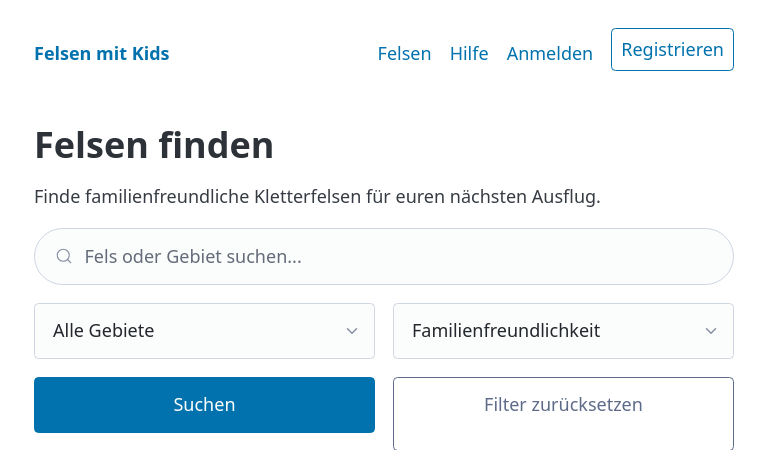
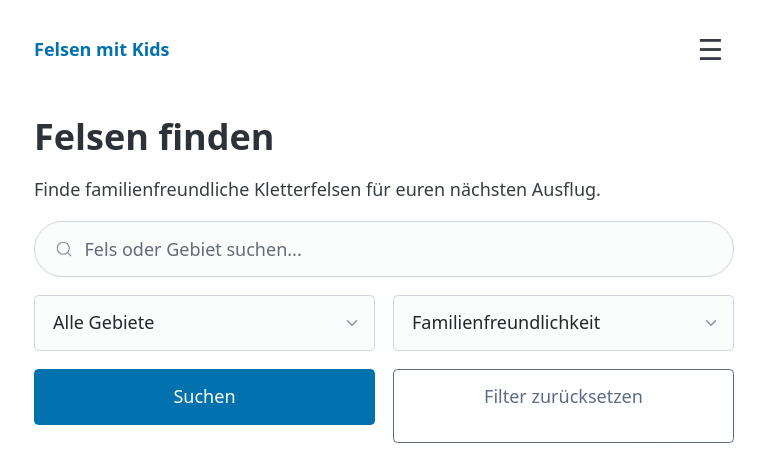
Before and after one commit to ripertio/felsen-mit-kids, a Django app: page /crags/ in a window 768 px wide. Shown: the top 450 px of the page. Run offline with Django 5.2, Linux system fonts and the light colour scheme; data that the repository does not hold is empty; parts of the project's set-up code (start-up, migrations or seed data) failed here and were passed over; some libraries are stand-ins or nearby versions.

Commit message:
adding hamburger menu

```diff
--- a/static/css/main.css
+++ b/static/css/main.css
@@ -114,12 +114,60 @@
         align-items: end;
     }
 
-}
-
+}/* Navigation */
 .nav-form { margin: 0; }
 .nav-form button { margin: 0; padding: 0.4rem 0.9rem; }
 
+/* The checkbox stays focusable for keyboard users, but is invisible */
+.nav-toggle {
+    position: absolute;
+    opacity: 0;
+    pointer-events: none;
+}
 
+.nav-burger {
+    display: none;
+    cursor: pointer;
+    font-size: 1.6rem;
+    line-height: 1;
+    padding: 0.25rem 0.6rem;
+    user-select: none;
+}
+
+/* Hamburger below 992 px, because the logged-in menu has many items */
+@media (max-width: 991px) {
+    .site-nav {
+        flex-wrap: wrap;
+        align-items: center;
+    }
+
+    .nav-burger { display: block; }
+
+    .nav-links {
+        display: none;
+        width: 100%;
+        flex-direction: column;
+        align-items: stretch;
+        margin: 0;
+        padding-bottom: 0.5rem;
+    }
+
+    .nav-toggle:checked ~ .nav-links { display: flex; }
+
+    .nav-links li { width: 100%; padding: 0.4rem 0; }
+
+    .nav-links a[role="button"],
+    .nav-links button {
+        display: block;
+        width: 100%;
+        text-align: center;
+    }
+
+    .nav-toggle:focus-visible + .nav-burger {
+        outline: 2px solid var(--pico-primary);
+        outline-offset: 2px;
+    }
+}
 .message { padding: 0.75rem 1rem; margin-bottom: 1rem; }
 .message.success { border-left: 4px solid #2e7d32; }
 .message.error   { border-left: 4px solid #c62828; }
--- a/templates/base.html
+++ b/templates/base.html
@@ -39,42 +39,30 @@
 <body>
 
     <!-- Main navigation -->
-    <header class="container">
-
-        <nav>
+      <header class="container">
+        <nav class="site-nav">
 
             <ul>
                 <li>
                     <strong>
-                        <a
-                            href="{% url 'home' %}"
-                            class="brand"
-                        >
-                            Felsen mit Kids
-                        </a>
+                        <a href="{% url 'home' %}" class="brand">Felsen mit Kids</a>
                     </strong>
                 </li>
             </ul>
 
+            <input type="checkbox" id="nav-toggle" class="nav-toggle" aria-label="Menü öffnen oder schließen">
+            <label for="nav-toggle" class="nav-burger" aria-hidden="true">☰</label>
 
-            <ul>
-
-                <li>
-                    <a href="{% url 'crags:list' %}">Felsen</a>
-                </li>
-
-                <li>
-                    <a href="{% url 'docs' %}">Hilfe</a>
-                </li>
+            <ul class="nav-links">
+                <li><a href="{% url 'crags:list' %}">Felsen</a></li>
+                <li><a href="{% url 'docs' %}">Hilfe</a></li>
 
                 {% if user.is_authenticated %}
-                    {% if user.is_staff %}
-                        <li>
-                            <a href="{% url 'admin:index' %}">Admin</a>
-                        </li>
-                    {% endif %}
                     <li><a href="{% url 'crags:mine' %}">Meine Felsen</a></li>
                     <li><a href="{% url 'crags:create' %}">Eintragen</a></li>
+                    {% if user.is_staff %}
+                        <li><a href="{% url 'admin:index' %}">Admin</a></li>
+                    {% endif %}
                     <li>{{ user.username }}</li>
                     <li>
                         <form method="post" action="{% url 'account_logout' %}" class="nav-form">
@@ -83,18 +71,14 @@
                         </form>
                     </li>
                 {% else %}
-                    <li>
-                        <a href="{% url 'account_login' %}">Anmelden</a>
-                    </li>
+                    <li><a href="{% url 'account_login' %}">Anmelden</a></li>
                     <li>
                         <a href="{% url 'account_signup' %}" role="button" class="outline">Registrieren</a>
                     </li>
                 {% endif %}
-
             </ul>
 
         </nav>
-
     </header>
 
 
```
